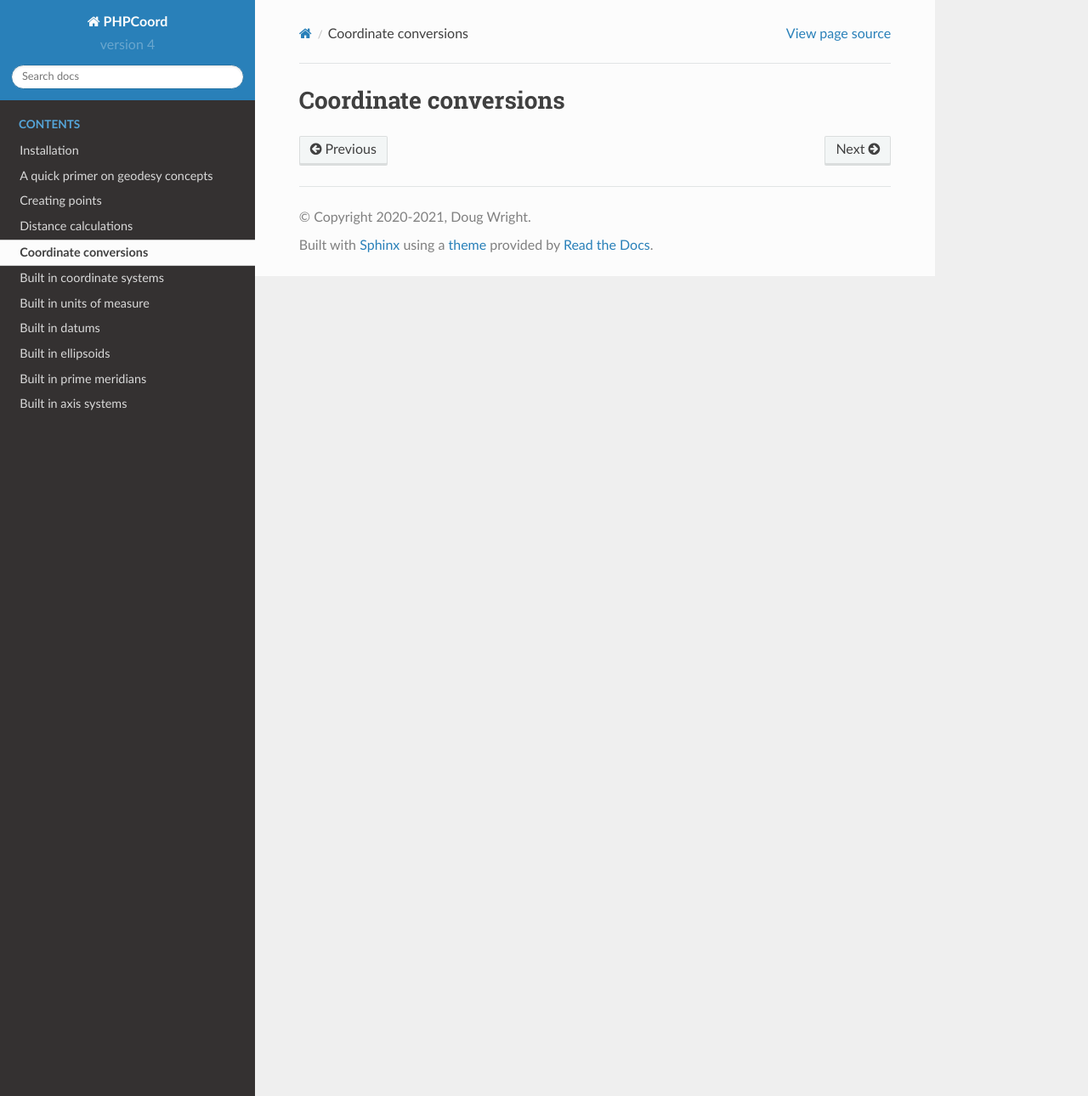
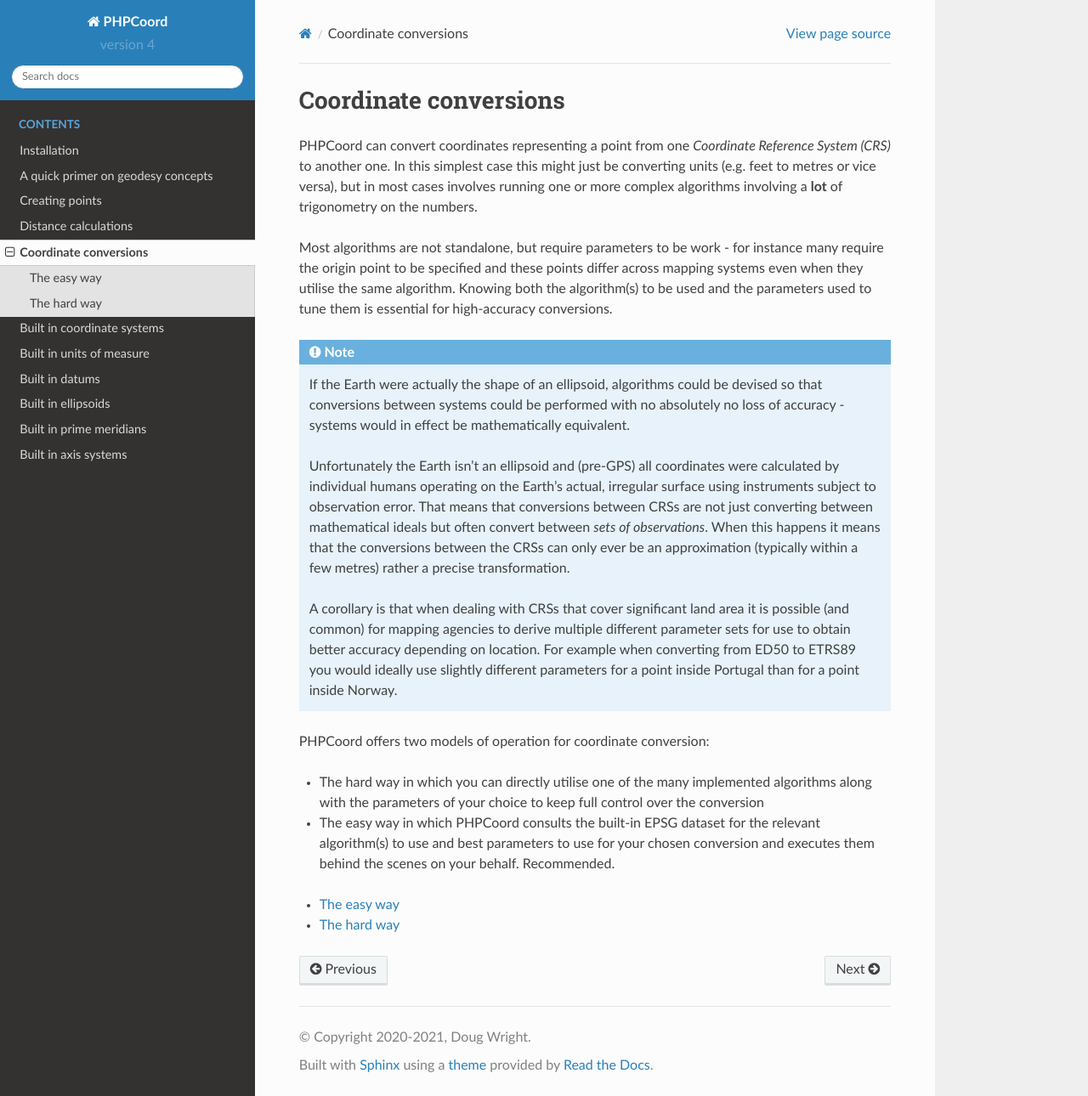
Before and after one commit to dvdoug/PHPCoord, a Sphinx documentation site: the page built from docs/coordinate_conversions.rst, in a window 1280 px wide and 1290 px high. Shown: the whole window at 85% size. Built offline with Sphinx 7.4.7 and the Read the Docs theme 2.0.0, drawn with Linux system fonts in a browser that asks for light colours.

Commit message:
More docs

```diff
--- a/composer.json
+++ b/composer.json
@@ -1,7 +1,7 @@
 {
     "name": "php-coord/php-coord",
-    "description": "PHPCoord is a set of PHP functions for handling various co-ordinate systems and converting between them",
-    "keywords": ["coord","geo", "latitude", "longitude", "grid ref", "map", "wgs84", "osgb36", "utm", "nad", "nzmg", "gda", "ed50", "epsg"],
+    "description": "PHPCoord is a PHP library to aid in handling coordinates. It can convert coordinates for a point from one system\nto another and also calculate distance between points.",
+    "keywords": ["coord","geo", "latitude", "longitude", "grid ref", "map", "projection" ,"wgs84", "osgb36", "utm", "nad", "nzmg", "gda", "ed50", "epsg"],
     "type": "library",
     "homepage": "https://github.com/dvdoug/PHPCoord",
     "authors": [
--- a/docs/coordinate_conversions.rst
+++ b/docs/coordinate_conversions.rst
@@ -1,2 +1,37 @@
 Coordinate conversions
 ======================
+PHPCoord can convert coordinates representing a point from one *Coordinate Reference System (CRS)* to another one. In
+this simplest case this might just be converting units (e.g. feet to metres or vice versa), but in most cases involves
+running one or more complex algorithms involving a **lot** of trigonometry on the numbers.
+
+Most algorithms are not standalone, but require parameters to be work - for instance many require the origin point
+to be specified and these points differ across mapping systems even when they utilise the same algorithm. Knowing both
+the algorithm(s) to be used and the parameters used to tune them is essential for high-accuracy conversions.
+
+.. note::
+    If the Earth were actually the shape of an ellipsoid, algorithms could be devised so that conversions between systems
+    could be performed with no absolutely no loss of accuracy - systems would in effect be mathematically equivalent.
+
+    Unfortunately the Earth isn't an ellipsoid and (pre-GPS) all coordinates were calculated by individual humans
+    operating on the Earth's actual, irregular surface using instruments subject to observation error. That means
+    that conversions between CRSs are not just converting between mathematical ideals but often convert between
+    *sets of observations*. When this happens it means that the conversions between the CRSs can only ever be
+    an approximation (typically within a few metres) rather a precise transformation.
+
+    A corollary is that when dealing with CRSs that cover significant land area it is possible (and common) for mapping
+    agencies to derive multiple different parameter sets for use to obtain better accuracy depending on location. For
+    example when converting from ED50 to ETRS89 you would ideally use slightly different parameters for a point inside
+    Portugal than for a point inside Norway.
+
+PHPCoord offers two models of operation for coordinate conversion:
+
+* The hard way in which you can directly utilise one of the many implemented algorithms along with the parameters of your
+  choice to keep full control over the conversion
+* The easy way in which PHPCoord consults the built-in EPSG dataset for the relevant algorithm(s) to use and best
+  parameters to use for your chosen conversion and executes them behind the scenes on your behalf. Recommended.
+
+.. toctree::
+    :maxdepth: 1
+
+    coordinate_conversions_easy
+    coordinate_conversions_hard
--- /dev/null
+++ b/docs/coordinate_conversions_easy.rst
@@ -0,0 +1,2 @@
+The easy way
+============
--- /dev/null
+++ b/docs/coordinate_conversions_hard.rst
@@ -0,0 +1,2 @@
+The hard way
+============
--- a/docs/index.rst
+++ b/docs/index.rst
@@ -1,10 +1,10 @@
 Welcome to PHPCoord's documentation!
 =====================================
 
-PHPCoord is a PHP library to aid in handling coordinates. It's main function is to convert coordinates from one system
-to another, although additional helper functionality exists too such as distance calculation and unit conversion.
+PHPCoord is a PHP library to aid in handling coordinates. It can convert coordinates for a point from one system
+to another and also calculate distance between points.
 
-6000+ different coordinate systems are supported, covering the entire globe. Some common systems include:
+6000+ different coordinate systems are supported, covering the entire globe. Common systems supported include:
  - WGS84 (GPS)
  - OSGB36 (Great Britain)
  - NAD27 and NAD83 (North America)
```
Also changed, not shown: README.md (+7 -3 lines), docs/distance_calculations.rst (+19 -0 lines).
